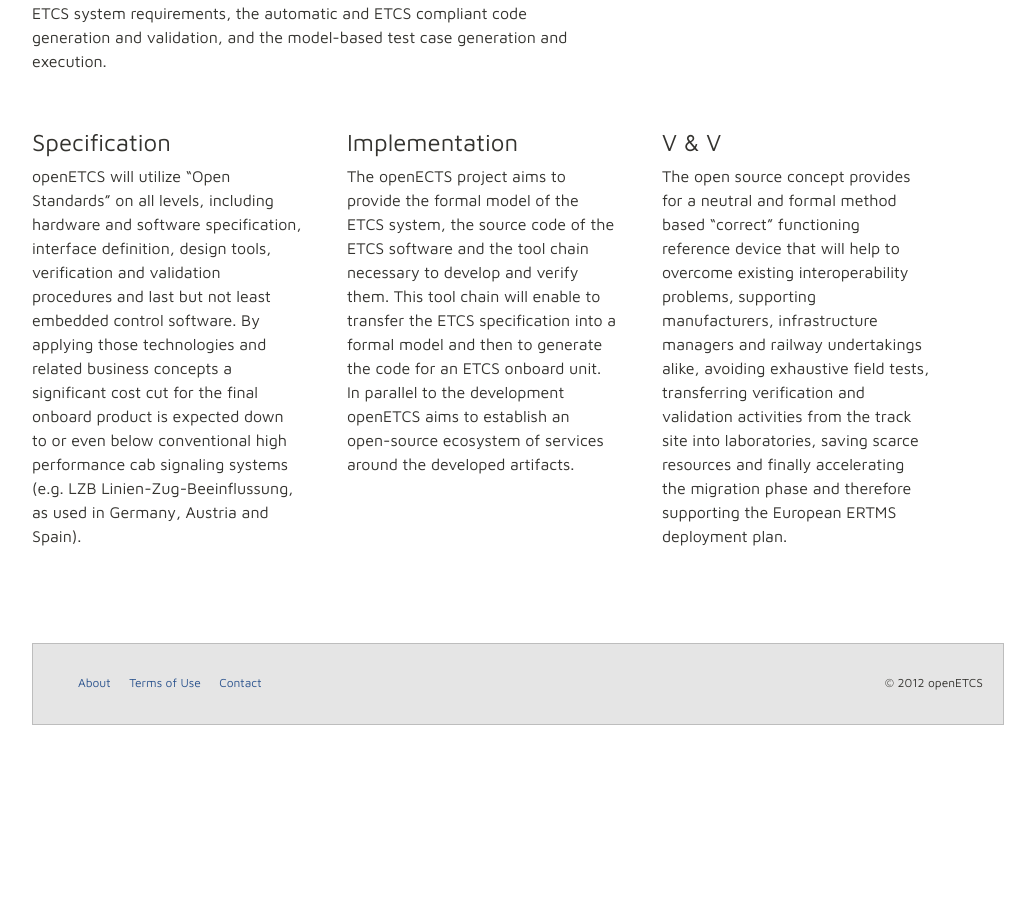
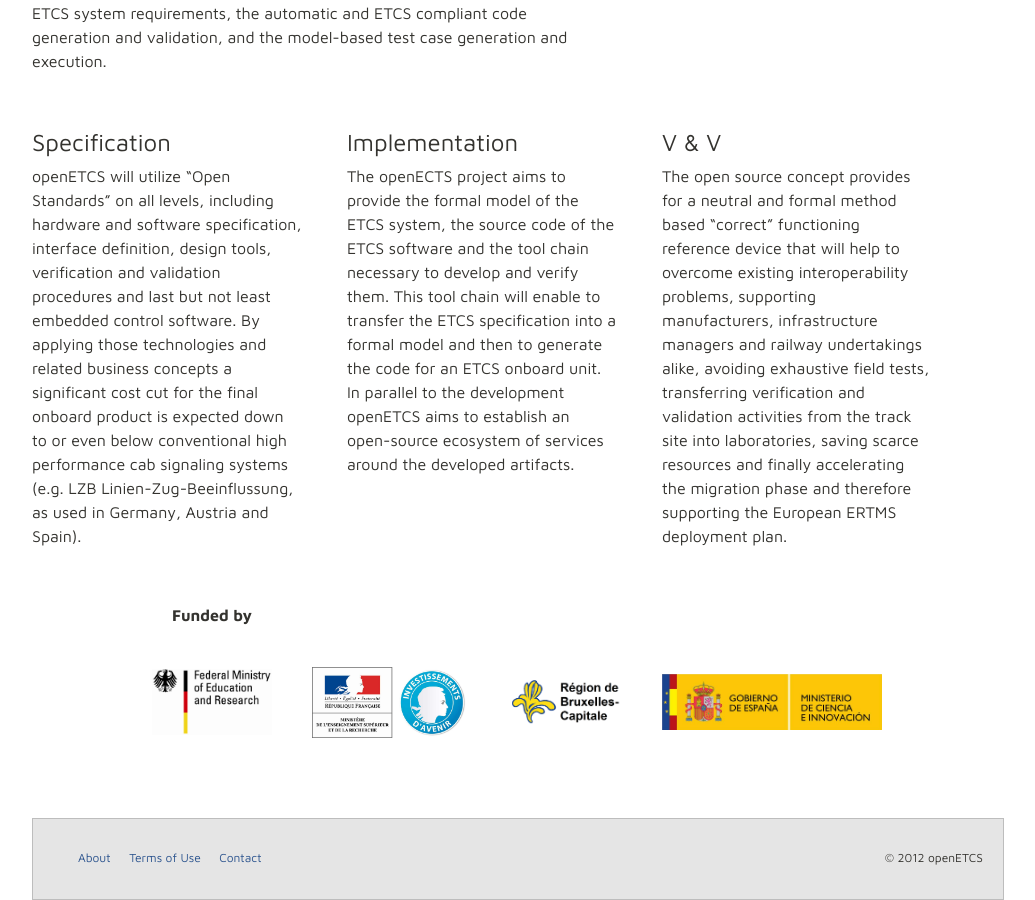
Before and after one commit to openETCS/openetcs.github.com, a Jekyll site: the page built from index.html, in a window 1280 px wide and 900 px high, scrolled down 582 px. Shown: the whole window, without its empty margins (123-1158 px from the left). Built offline with Jekyll 4.4.1, drawn with Linux system fonts in a browser that asks for light colours; before the commit the page ends 1307 px from its top, so only the background shows below that.

Commit message:
added logos of funding authorites

```diff
--- a/index.html
+++ b/index.html
@@ -48,6 +48,21 @@ title: European Train Control System. Open Proof. Open Source.
 
 </div>
 
+
+<table align="center" border="0" cellpadding="20">
+<tr>
+<th valign="bottom">Funded by</th>
+</tr>
+<tr>
+    <td>    <img src="/images/sponsors/germany_logo.png" style="max-width: 120px" /> </td>
+    <td>    <img src="/images/sponsors/france_logo.png" style="max-width: 160px" /> </td>
+    <td>    <img src="/images/sponsors/brussels_logo.png" style="max-width: 110px" /> </td>
+    <td>    <img src="/images/sponsors/spain_logo.png" style="max-width: 220px" /> </td>
+</tr>
+</table>
+
+
+
 <script type="text/javascript">
 
   $( '#blog-posts' ).rssfeed( 'http%3A%2F%2Fwww.google.com%2Fcalendar%2Ffeeds%2Fopenetcs.org_jid53p4912jvefdte5bte0lbdg@group.calendar.google.com%2Fpublic%2Ffull?sortorder=ascending', {
```
